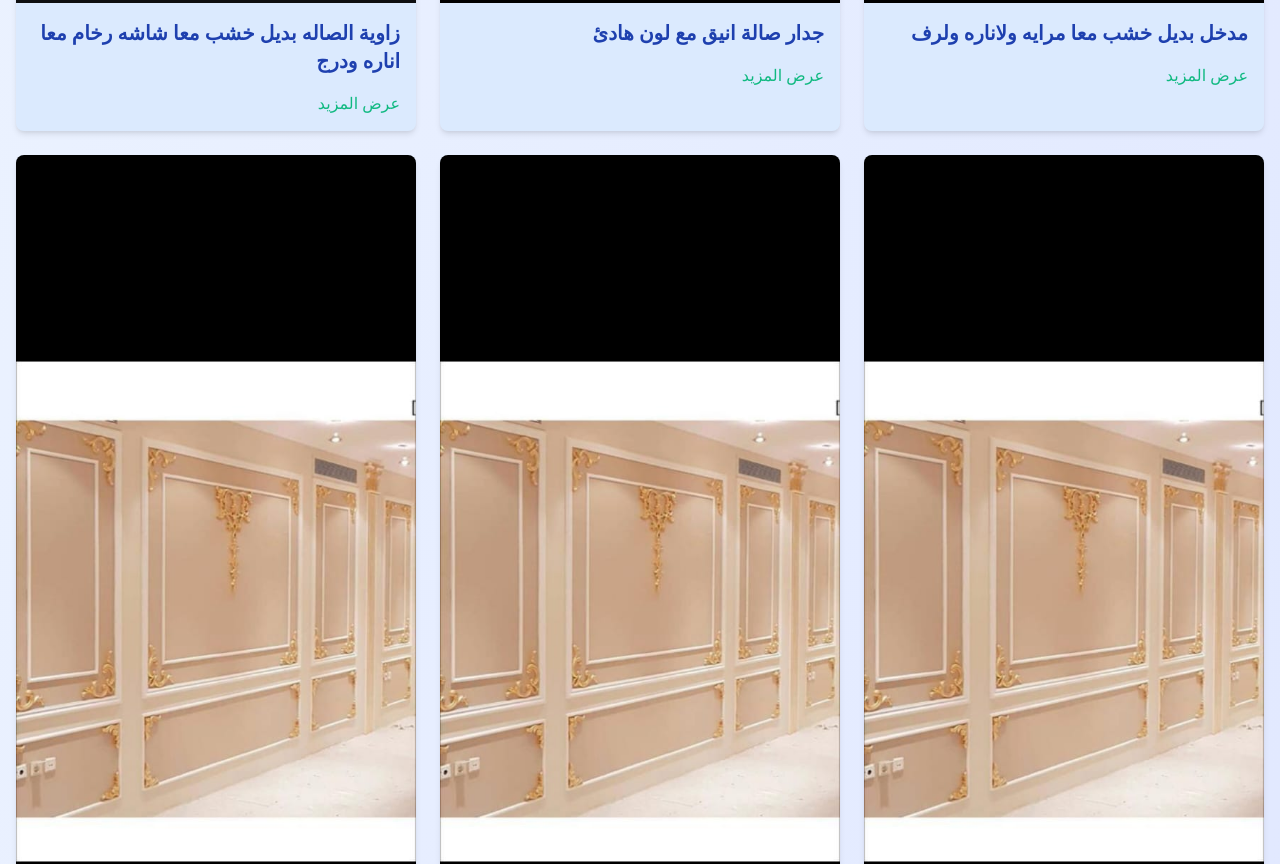
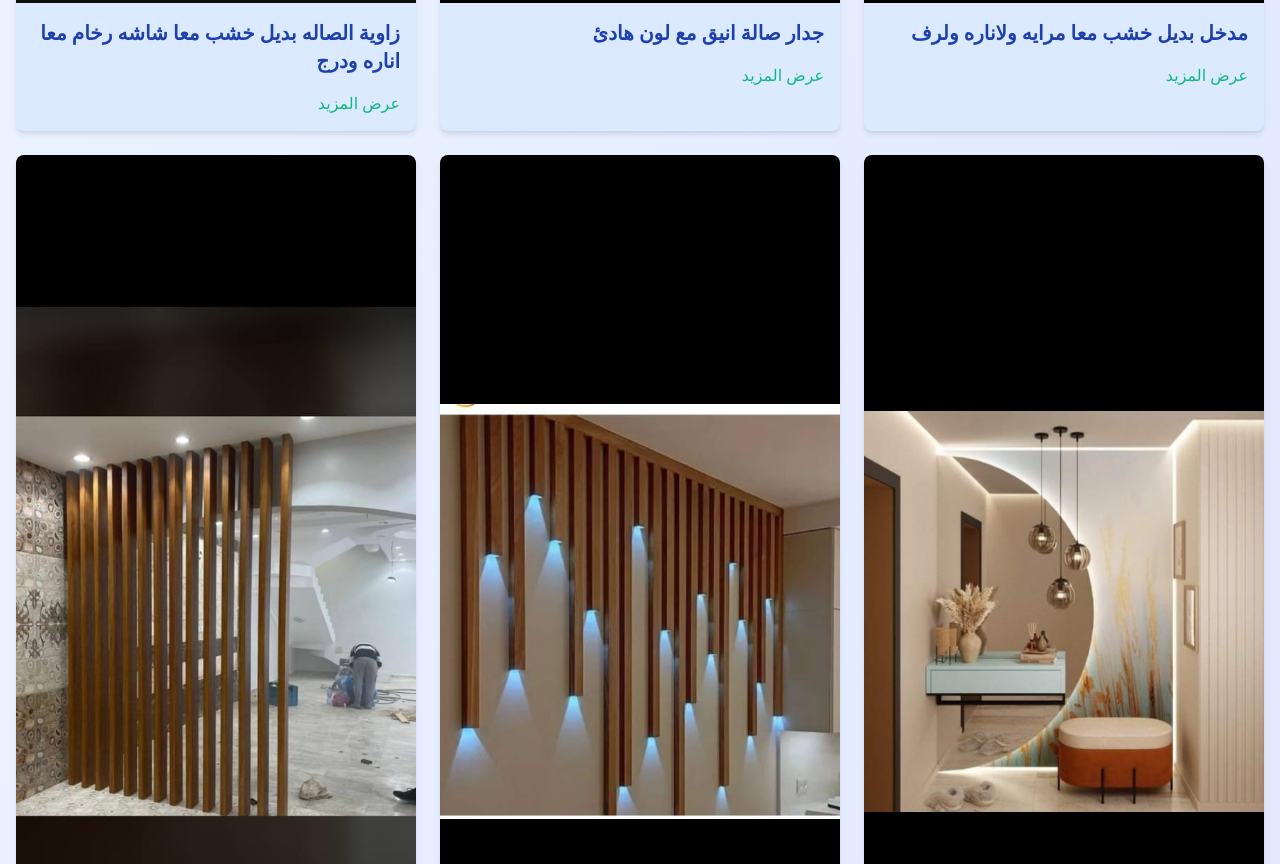
Before and after one commit to mysitego/AbassDecor, a plain HTML site: page index.html in a window 1280 px wide. Shown: the part 4787-5651 px from the top of the page. Drawn offline with nearby package versions, Linux system fonts and the light colour scheme.

Commit message:
add file

```diff
--- a/index.html
+++ b/index.html
@@ -258,7 +258,7 @@
         </div>
         <div class="bg-blue-100 rounded-lg shadow-md overflow-hidden hover-animate">
           <a href="shows.html">
-            <img src="images/10.jpg" alt="مشروع 3" class="w-full transform transition-transform duration-500 ease-in-out hover:scale-105">
+            <img src="images/11.jpg" alt="مشروع 3" class="w-full transform transition-transform duration-500 ease-in-out hover:scale-105">
             <div class="p-4">
               <h3 class="text-lg font-bold text-blue-800 mb-2 md:text-xl">  تكسيات فومات معا تيجان ذهبي للمجالس ولصالات والمداخل  </h3>
               <a href="shows.html" class="text-green-500 hover:text-green-600 mt-2 inline-block">عرض المزيد</a>
@@ -267,7 +267,7 @@
         </div>
         <div class="bg-blue-100 rounded-lg shadow-md overflow-hidden hover-animate">
           <a href="shows.html">
-            <img src="images/10.jpg" alt="مشروع 3" class="w-full transform transition-transform duration-500 ease-in-out hover:scale-105">
+            <img src="images/12.jpg" alt="مشروع 3" class="w-full transform transition-transform duration-500 ease-in-out hover:scale-105">
             <div class="p-4">
               <h3 class="text-lg font-bold text-blue-800 mb-2 md:text-xl">  مدخل حريم ثري دي معا مرايه ولاناره ولرف  </h3>
               <a href="shows.html" class="text-green-500 hover:text-green-600 mt-2 inline-block">عرض المزيد</a>
@@ -276,7 +276,7 @@
         </div>
         <div class="bg-blue-100 rounded-lg shadow-md overflow-hidden hover-animate">
           <a href="shows.html">
-            <img src="images/10.jpg" alt="مشروع 3" class="w-full transform transition-transform duration-500 ease-in-out hover:scale-105">
+            <img src="images/13.jpg" alt="مشروع 3" class="w-full transform transition-transform duration-500 ease-in-out hover:scale-105">
             <div class="p-4">
               <h3 class="text-lg font-bold text-blue-800 mb-2 md:text-xl">  جدار صاله بارتشن معا الاناره  </h3>
               <a href="shows.html" class="text-green-500 hover:text-green-600 mt-2 inline-block">عرض المزيد</a>
@@ -285,7 +285,7 @@
         </div>
         <div class="bg-blue-100 rounded-lg shadow-md overflow-hidden hover-animate">
           <a href="shows.html">
-            <img src="images/10.jpg" alt="مشروع 3" class="w-full transform transition-transform duration-500 ease-in-out hover:scale-105">
+            <img src="images/14.jpg" alt="مشروع 3" class="w-full transform transition-transform duration-500 ease-in-out hover:scale-105">
             <div class="p-4">
               <h3 class="text-lg font-bold text-blue-800 mb-2 md:text-xl">  قاطع جداري بارتشن  </h3>
               <a href="shows.html" class="text-green-500 hover:text-green-600 mt-2 inline-block">عرض المزيد</a>
@@ -294,7 +294,7 @@
         </div>
         <div class="bg-blue-100 rounded-lg shadow-md overflow-hidden hover-animate">
           <a href="shows.html">
-            <img src="images/10.jpg" alt="مشروع 3" class="w-full transform transition-transform duration-500 ease-in-out hover:scale-105">
+            <img src="images/15.jpg" alt="مشروع 3" class="w-full transform transition-transform duration-500 ease-in-out hover:scale-105">
             <div class="p-4">
               <h3 class="text-lg font-bold text-blue-800 mb-2 md:text-xl">  مدخل مرايه معا بديل خشب معا اناره  </h3>
               <a href="shows.html" class="text-green-500 hover:text-green-600 mt-2 inline-block">عرض المزيد</a>
```
